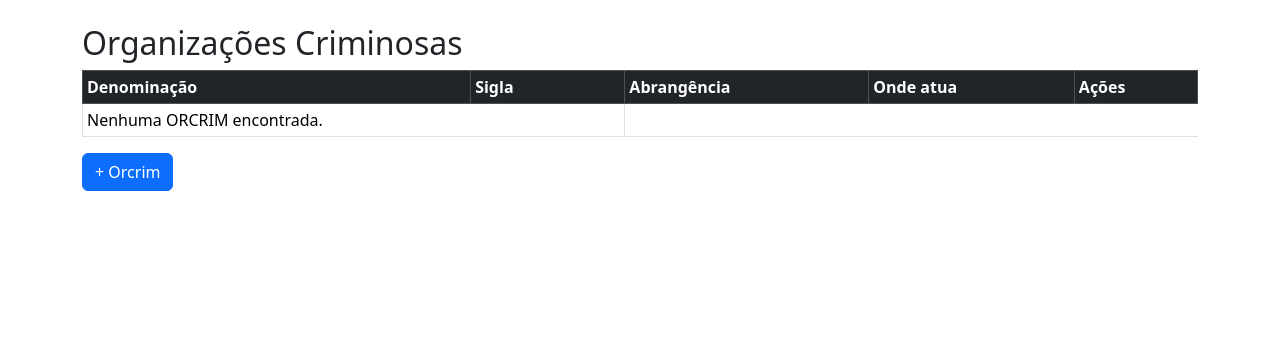
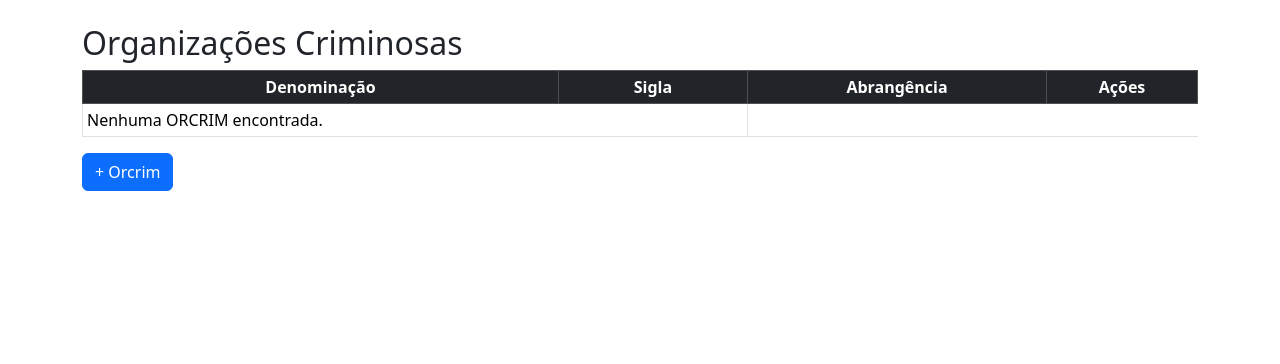
Before and after one commit to PWSRS/projeto-oc, a Django app: page /visualizar_orcrims/ in a window 1280 px wide. Shown: the part 56-420 px from the top of the page. Run offline with Django 5.2, Linux system fonts and the light colour scheme; data that the repository does not hold is empty; some libraries are stand-ins or nearby versions.

Commit message:
Retirado o campo de atuação da ORCRIM, e inclusão da ORCRIM nas Galerias

```diff
--- a/controle/admin.py
+++ b/controle/admin.py
@@ -121,7 +121,7 @@ class IndividuoAdmin(admin.ModelAdmin):
 
 # Admin para Orcrim
 class OrcrimAdmin(admin.ModelAdmin):
-    list_display = ("sigla", "nome", "area_abrangencia", "area_atuacao")
+    list_display = ("sigla", "nome", "area_abrangencia")
     search_fields = ("nome", "sigla")
 
 
--- a/controle/forms.py
+++ b/controle/forms.py
@@ -126,11 +126,6 @@ class OrcrimForm(forms.ModelForm):
                     "class": "form-control",
                 }
             ),
-            "area_atuacao": forms.TextInput(
-                attrs={
-                    "class": "form-control",
-                }
-            ),
         }
 
 
--- a/controle/templates/individuo/individuo_form.html
+++ b/controle/templates/individuo/individuo_form.html
@@ -82,7 +82,7 @@
                                     <div class="invalid-feedback d-block">{{ error }}</div>
                                 {% endfor %}
                             </div>
-                            <div class="col-md-6 mb-3">
+                            <div class="col-md-3 mb-3">
                                 <h7>Nível</h7>
                                 {{ form.nivel_ocrim.label_tag }}
                                 {{ form.nivel_orcrim }}
@@ -99,7 +99,7 @@
                                 {% endfor %}
                             </div>
 
-                            <div class="col-md-2 mb-3">
+                            <div class="col-md-3 mb-3">
                                 {{ form.regime.label_tag }}
                                 {{ form.regime }}
                                 {% for error in form.regime.errors %}
@@ -107,7 +107,7 @@
                                 {% endfor %}
                             </div>
 
-                            <div class="col-md-2 mb-3">
+                            <div class="col-md-4 mb-3">
                                 {{ form.casa_prisional.label_tag }}
                                 {{ form.casa_prisional }}
                                 {% for error in form.prisional.errors %}
--- a/controle/templates/individuo/selecionar_presidio.html
+++ b/controle/templates/individuo/selecionar_presidio.html
@@ -4,7 +4,7 @@
 {% block title %}Detalhes dos Presídios{% endblock %}
 
 {% block content %}
-    <h3>Escolha o Presídio</h3>
+    <h3 class="text-center">Selecione um Presídio</h3>
     <div class="accordion accordion-flush" id="presidiosAccordion">
         {% if presidios %}
             {% for presidio in presidios %}
@@ -20,7 +20,7 @@
                                 <ul class="list-group list-group-flush">
                                     {% for galeria in presidio.galeria_set.all %}
                                         <li class="list-group-item d-flex justify-content-between align-items-center">
-                                            {{ galeria.nome }}
+                                            {{ galeria.nome }} - {{ galeria.orcrim }}
                                             <a href="{% url 'listar_detentos_por_galeria' galeria.id %}" class="btn btn-sm btn-outline-primary">
                                                 <i class="bi bi-person-vcard"></i> Ver Detentos
                                             </a>
--- a/controle/templates/orcrim/orcrim_list.html
+++ b/controle/templates/orcrim/orcrim_list.html
@@ -8,23 +8,21 @@
 <h2>Organizações Criminosas</h2>
 
 <table class="table table-bordered table-sm">
-  <thead class="table-dark">
-    <tr>
+  <thead class="table-dark text-center">
+    <tr class="align-middle">
       <th>Denominação</th>
       <th>Sigla</th>
       <th>Abrangência</th>
-      <th>Onde atua</th>
       <th>Ações</th>
     </tr>
   </thead>
   <tbody>
     {% for orcrim in object_list %}
-    <tr>
-        <td>{{ orcrim.nome }}</td>
-        <td>{{ orcrim.sigla }}</td>
-        <td>{{ orcrim.get_area_abrangencia_display }}</td>
-        <td>{{ orcrim.area_atuacao }}</td>
-        <td>
+    <tr class="align-middle">
+        <td class="text-center">{{ orcrim.nome }}</td>
+        <td class="text-center">{{ orcrim.sigla|default:"-" }}</td>
+        <td class="text-center">{{ orcrim.get_area_abrangencia_display }}</td>
+        <td class="text-center">
             <a href="{% url 'orcrim_edit' pk=orcrim.pk %}">Editar</a>
             <a href="{% url 'orcrim_delete' pk=orcrim.pk %}">Excluir</a>
         </td>
```
Also changed, not shown: controle/models.py (+8 -2 lines), controle/templates/individuo/individuo_list.html (+9 -9 lines), controle/templates/individuo/listar_detentos.html (+9 -9 lines), controle/migrations/0003_remove_individuo_grau_importancia.py, controle/migrations/0004_galeria_orcrim.py (added), controle/migrations/0005_remove_orcrim_area_atuacao.py (added).
